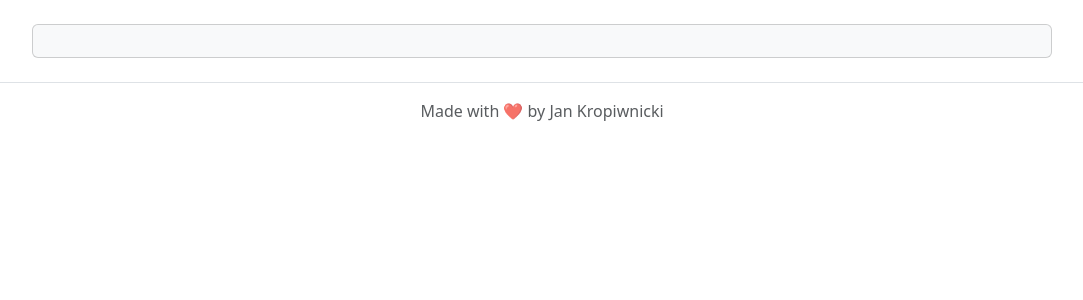
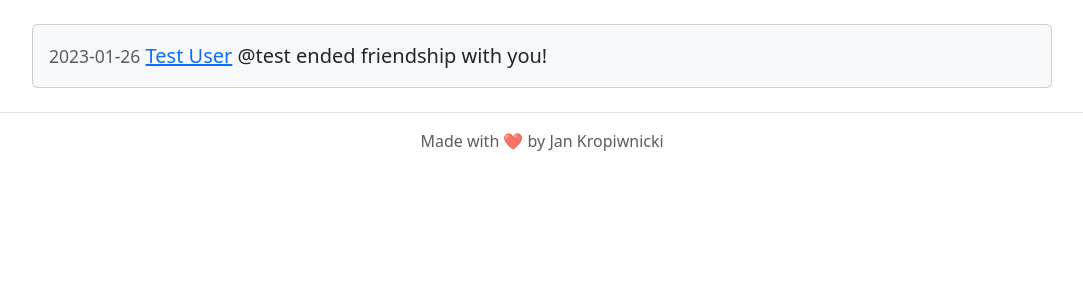
Before and after one commit to jan-kropiwnicki/faces, a Django app: page /notifications/ in a window 1280 px wide. Shown: the part 128-428 px from the top of the page, without its empty margins (98-1181 px from the left). Run offline with Django 4.2, Linux system fonts and the light colour scheme; a user stored in the database is signed in; data comes from the database, SQL or seed files in the repository; both versions use the stored data as it was after the commit.

Commit message:
Finished notifications

```diff
--- a/faces_app/models.py
+++ b/faces_app/models.py
@@ -9,6 +9,7 @@ class Person(models.Model):
     user = models.OneToOneField(User, on_delete=models.CASCADE)
     friends = models.ManyToManyField("self")
     notifications = models.JSONField()
+    unread = models.PositiveIntegerField()
 
 
 class RequestProfile(models.Model):
@@ -24,7 +25,7 @@ class ProfilePicture(models.Model):
 @receiver(post_save, sender=User)
 def user_is_created(sender, instance, created, **kwargs):
     if created:
-        Person.objects.create(user=instance, notifications=[])
+        Person.objects.create(user=instance, notifications=[], unread=0)
         RequestProfile.objects.create(user=instance)
         LikeProfile.objects.create(user=instance)
         ProfilePicture.objects.create(
--- a/faces_app/views.py
+++ b/faces_app/views.py
@@ -37,8 +37,9 @@ def submit_post(request):
             {"type": "new_post", "user": {
                 "first_name": request.user.first_name, "last_name": request.user.last_name,
                 "username": request.user.username
-            }, "id": post.id, "date": str(datetime.now().date()), "seen": False}
+            }, "id": post.id, "date": str(datetime.now().date())}
         ]
+        friend.unread += 1
         friend.save()
     return HttpResponseRedirect(reverse("index"))
 
@@ -112,8 +113,10 @@ def accept_request(request, username):
             "first_name": request.user.first_name, "last_name": request.user.last_name,
             "username": request.user.username
         },
-        "id": "", "date": datetime.now(), "seen": False
+        "id": "", "date": str(datetime.now().date())
     }]
+    accepted_user.person.unread += 1
+    accepted_user.person.save()
     return HttpResponseRedirect(reverse("index"))
 
 
@@ -127,7 +130,9 @@ def reject_request(request, username):
                     "first_name": request.user.first_name, "last_name": request.user.last_name,
                     "username": request.user.username
                 },
-                "id": "", "date": datetime.now(), "seen": False}]
+                "id": "", "date": str(datetime.now().date())}]
+            person.unread += 1
+            person.save()
             break
     return HttpResponseRedirect(reverse("index"))
 
@@ -142,8 +147,10 @@ def end_friendship(request, username):
                     "first_name": request.user.first_name, "last_name": request.user.last_name,
                     "username": request.user.username
                 },
-                "id": "", "date": datetime.now(), "seen": False
+                "id": "", "date": str(datetime.now().date())
             }]
+            person.unread += 1
+            person.save()
             break
     return HttpResponseRedirect(reverse("user", args=[username]))
 
@@ -229,7 +236,9 @@ def submit_comment(request, post_id):
             "first_name": request.user.first_name, "last_name": request.user.last_name,
             "username": request.user.username
         },
-        "id": post_id, "date": datetime.now(), "seen": False}]
+        "id": post_id, "date": str(datetime.now().date())}]
+    post.author.unread += 1
+    post.author.save()
     return HttpResponseRedirect(reverse("post_page", args=[post_id]))
 
 
@@ -254,4 +263,7 @@ def e404(request):
 
 
 def notifications(request):
+    p = request.user.person
+    p.unread = 0
+    p.save()
     return render(request, "notifications.html", {"notifications": request.user.person.notifications[::-1]})
--- a/templates/base.html
+++ b/templates/base.html
@@ -69,8 +69,11 @@
                         {% endif %}
                     </ul>
                     <div class="dropdown me-5">
-                        <a href="#" class="d-block link-dark text-decoration-none dropdown-toggle" data-bs-toggle="dropdown" aria-expanded="false">
+                        <a href="#" class="d-block link-dark text-decoration-none dropdown-toggle position-relative" data-bs-toggle="dropdown" aria-expanded="false">
                             <img src="{% static user.profilepicture.url %}" alt="{{ user.username }}" class="rounded-circle" width="32" height="32">
+                            {% if user.person.unread %}
+                                <span class="position-absolute top-0 start-0 translate-middle badge rounded-pill bg-danger">{{ user.person.unread }}</span>
+                            {% endif %}
                         </a>
                         <ul class="dropdown-menu text-small">
                             <li><h6 class="dropdown-header">Welcome, {{ user.first_name }}</h6></li>
--- a/templates/notifications.html
+++ b/templates/notifications.html
@@ -9,8 +9,31 @@
                 <p class="m-0 lead">
                     <small class="text-muted">{{ notification.date }}</small>
                     <a href="{% url 'user' notification.user.username %}">{{ notification.user.first_name }} {{ notification.user.last_name }}</a>
-                    @{{ notification.user.username }} published a new post!
-                    <a href="{% url 'post_page' notification.id %}">See more</a>
+                    @{{ notification.user.username }} published a <a href="{% url 'post_page' notification.id %}">new post</a>!
+                </p>
+            {% elif notification.type == "accept_request" %}
+                <p class="m-0 lead">
+                    <small class="text-muted">{{ notification.date }}</small>
+                    <a href="{% url 'user' notification.user.username %}">{{ notification.user.first_name }} {{ notification.user.last_name }}</a>
+                    @{{ notification.user.username }} accepted your friend request!
+                </p>
+            {% elif notification.type == "reject_request" %}
+                <p class="m-0 lead">
+                    <small class="text-muted">{{ notification.date }}</small>
+                    <a href="{% url 'user' notification.user.username %}">{{ notification.user.first_name }} {{ notification.user.last_name }}</a>
+                    @{{ notification.user.username }} rejected your friend request!
+                </p>
+            {% elif notification.type == "end_friendship" %}
+                <p class="m-0 lead">
+                    <small class="text-muted">{{ notification.date }}</small>
+                    <a href="{% url 'user' notification.user.username %}">{{ notification.user.first_name }} {{ notification.user.last_name }}</a>
+                    @{{ notification.user.username }} ended friendship with you!
+                </p>
+            {% elif notification.type == "new_comment" %}
+                <p class="m-0 lead">
+                    <small class="text-muted">{{ notification.date }}</small>
+                    <a href="{% url 'user' notification.user.username %}">{{ notification.user.first_name }} {{ notification.user.last_name }}</a>
+                    @{{ notification.user.username }} commented on <a href="{% url 'post_page' notification.id %}">your post</a>!
                 </p>
             {% endif %}
         </div>
```
Also changed, not shown: db.sqlite3, faces_app/migrations/0002_person_unread.py (added).
